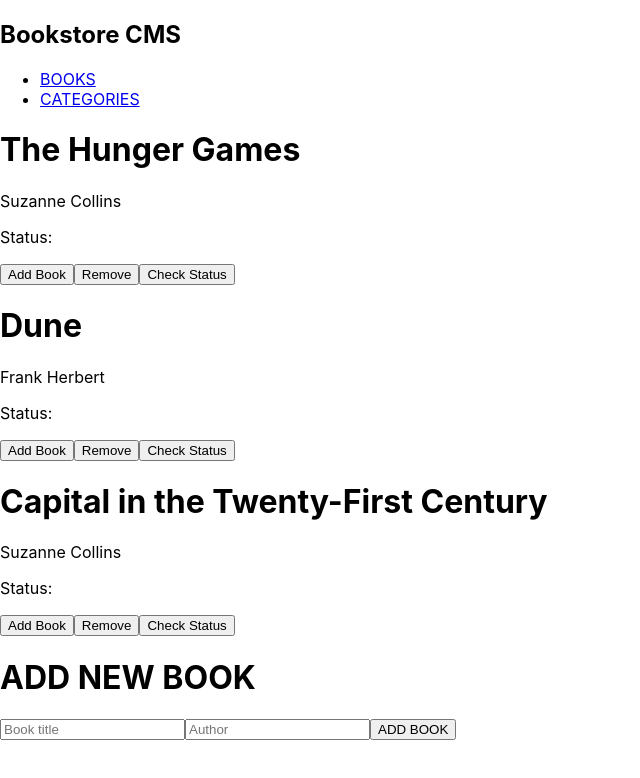
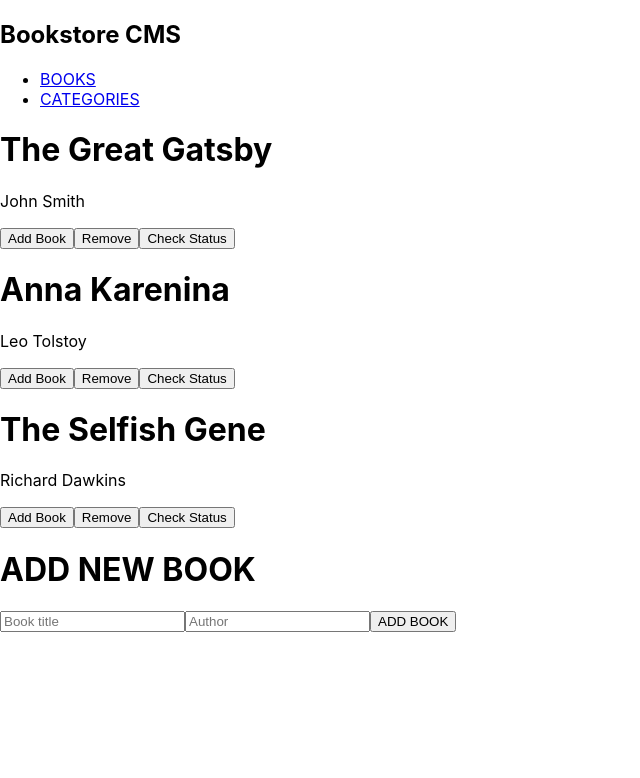
Before and after one commit to RitaDee/bookstore-app-react, a React (Create React App) app: page / in a window 1280 px wide. Shown: the top 778 px of the page, without its empty margins (0-640 px from the left). Built offline with nearby package versions, Linux system fonts and the light colour scheme.

Commit message:
Modify Books.js file

```diff
--- a/src/App.js
+++ b/src/App.js
@@ -1,7 +1,6 @@
 import './App.css';
 import { Routes, Route } from 'react-router-dom';
 import Layout from './components/Layout';
-
 import Books from './routes/Books';
 import Categories from './routes/Categories';
 
--- a/src/components/Book.js
+++ b/src/components/Book.js
@@ -7,13 +7,13 @@
 import { checkStatus } from '../redux/categories/categoriesSlice';
 
 function Book({
-  id, title, author, status,
+  id, title, author,
 }) {
   const dispatch = useDispatch();
 
   const handleAddBook = () => {
     dispatch(addBook({
-      id, title, author, status: 'unread',
+      id, title, author,
     }));
   };
 
@@ -29,10 +29,6 @@
     <div>
       <h1>{title}</h1>
       <p>{author}</p>
-      <p>
-        Status:
-        {status}
-      </p>
       <div>
         <button type="button" onClick={handleAddBook}>Add Book</button>
         <button type="button" onClick={handleRemoveBook}>Remove</button>
@@ -43,10 +39,9 @@
 }
 
 Book.propTypes = {
-  id: PropTypes.number.isRequired,
+  id: PropTypes.string.isRequired,
   title: PropTypes.string.isRequired,
   author: PropTypes.string.isRequired,
-  status: PropTypes.string.isRequired,
 };
 
 export default Book;
--- a/src/redux/Books/booksSlice.js
+++ b/src/redux/Books/booksSlice.js
@@ -1,8 +1,6 @@
 import { createSlice } from '@reduxjs/toolkit';
 
-const initialState = {
-  numberOfBooks: '3',
-  books: [
+const initialState = [
   {
     item_id: 'item1',
     title: 'The Great Gatsby',
@@ -22,8 +20,7 @@
     author: 'Richard Dawkins',
     category: 'Nonfiction',
   },
-  ],
-};
+];
 
 const bookSlice = createSlice({
   name: 'books',
--- a/src/redux/store.js
+++ b/src/redux/store.js
@@ -4,7 +4,7 @@
 
 const store = configureStore({
   reducer: {
-    book: bookReducer,
+    books: bookReducer,
     categories: categoriesReducer,
   },
 });
--- a/src/routes/Books.js
+++ b/src/routes/Books.js
@@ -1,32 +1,18 @@
 import React from 'react';
+import { useSelector } from 'react-redux';
 import Book from '../components/Book';
 import Form from '../components/Form';
 
-const bookArr = [
-  {
-    id: 1,
-    title: 'The Hunger Games',
-    author: 'Suzanne Collins',
-  },
-  {
-    id: 2,
-    title: 'Dune',
-    author: 'Frank Herbert',
-  },
-  {
-    id: 3,
-    title: 'Capital in the Twenty-First Century',
-    author: 'Suzanne Collins',
-  },
-];
-
-const Books = () => (
-  <>
-    {bookArr.map((item) => (
-      <Book key={item.id} title={item.title} author={item.author} />
-    ))}
-    <Form />
-  </>
-);
+const Books = () => {
+  const booksArray = useSelector((state) => state.books);
+  return (
+    <>
+      {booksArray.map((item) => (
+        <Book key={item.item_id} id={item.item_id} title={item.title} author={item.author} />
+      ))}
+      <Form />
+    </>
+  );
+};
 
 export default Books;
```
Lines whose indentation alone changed are shown as unchanged.
